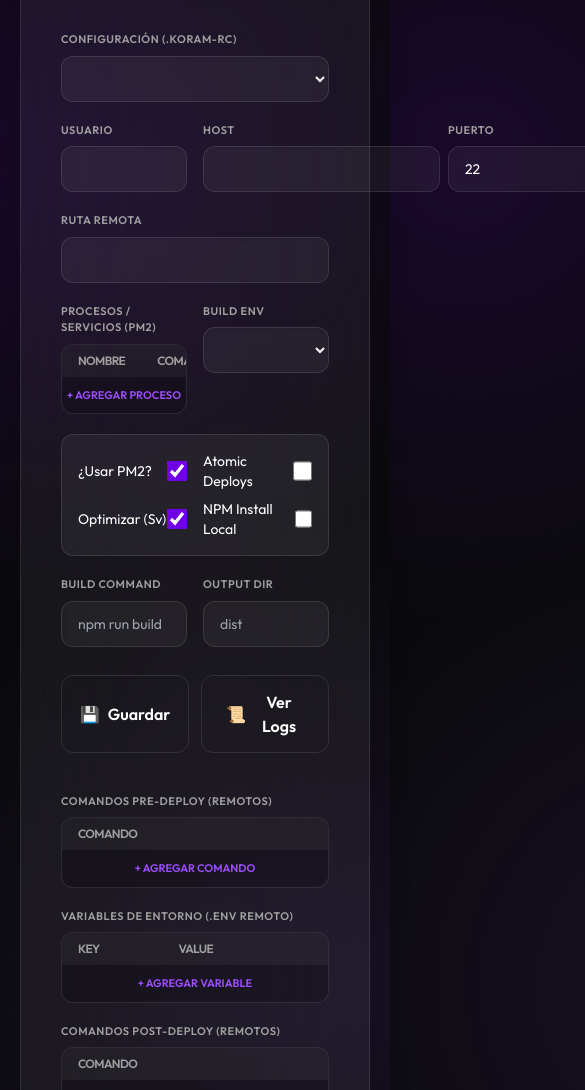
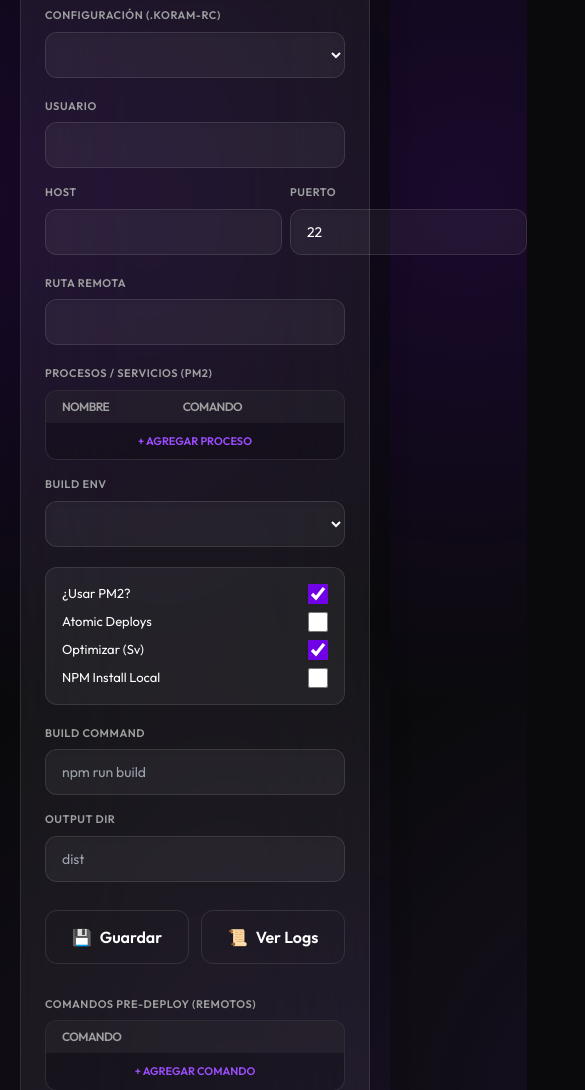
Before and after one commit to Komarcalabs/koram-cli, a website: page src/deployer-dashboard/index.html in a window 390 px wide. Shown: the part 114-1204 px from the top of the page, 585 px wide, since content can reach past the window. Drawn offline with nearby package versions, Linux system fonts and the light colour scheme.

Commit message:
mejoras de responsive y comando spa

```diff
--- a/src/deployer-dashboard/index.html
+++ b/src/deployer-dashboard/index.html
@@ -89,7 +89,7 @@
     <div
       id="app"
       v-cloak
-      class="w-full max-w-[1100px] glass-card p-10 grid grid-cols-1 lg:grid-cols-2 gap-10 relative"
+      class="w-full max-w-[1100px] glass-card p-6 md:p-10 grid grid-cols-1 lg:grid-cols-2 gap-8 md:gap-10 relative"
     >
       <header class="lg:col-span-2 flex justify-between items-center mb-2">
         <div
@@ -99,7 +99,7 @@
         </div>
         <div
           v-if="isConnected"
-          class="px-4 py-1.5 rounded-full text-xs font-semibold bg-success/10 text-success border border-success/20 animate-pulse"
+          class="px-4 py-1.5 rounded-full text-[10px] md:text-xs font-semibold bg-success/10 text-success border border-success/20 animate-pulse"
         >
           En Línea
         </div>
@@ -123,7 +123,7 @@
           </select>
         </div>
 
-        <div class="grid grid-cols-2 gap-4">
+        <div class="grid grid-cols-1 sm:grid-cols-2 gap-4">
           <div class="flex flex-col gap-2">
             <label
               class="text-[11px] font-semibold text-text-dim uppercase tracking-wider"
@@ -166,17 +166,17 @@
           <input type="text" v-model="form.deploy.path" class="input-text" />
         </div>
 
-        <div class="grid grid-cols-2 gap-4">
+        <div class="grid grid-cols-1 sm:grid-cols-2 gap-4">
           <!-- SECCIÓN PROCESOS (ARRAY) -->
-          <div class="flex flex-col gap-2">
+          <div class="flex flex-col gap-2 overflow-hidden">
             <label
               class="text-[11px] font-semibold text-text-dim uppercase tracking-wider"
               >Procesos / Servicios (PM2)</label
             >
             <div
-              class="border border-border rounded-xl overflow-hidden bg-black/20"
+              class="border border-border rounded-xl overflow-x-auto bg-black/20"
             >
-              <table class="w-full text-xs">
+              <table class="w-full text-xs min-w-[300px]">
                 <thead class="bg-white/5">
                   <tr>
                     <th
@@ -241,10 +241,10 @@
         </div>
 
         <div
-          class="bg-white/5 border border-border p-4 rounded-xl grid grid-cols-2 gap-x-4 gap-y-2"
+          class="bg-white/5 border border-border p-4 rounded-xl grid grid-cols-1 sm:grid-cols-2 gap-x-4 gap-y-2"
         >
           <div class="flex items-center justify-between">
-            <span class="text-sm font-medium">¿Usar PM2?</span>
+            <span class="text-[13px] md:text-sm font-medium">¿Usar PM2?</span>
             <input
               type="checkbox"
               v-model="form.advanced.usePm2"
@@ -252,7 +252,7 @@
             />
           </div>
           <div class="flex items-center justify-between">
-            <span class="text-sm font-medium">Atomic Deploys</span>
+            <span class="text-[13px] md:text-sm font-medium">Atomic Deploys</span>
             <input
               type="checkbox"
               v-model="form.advanced.atomicDeploys"
@@ -260,7 +260,7 @@
             />
           </div>
           <div class="flex items-center justify-between">
-            <span class="text-sm font-medium">Optimizar (Sv)</span>
+            <span class="text-[13px] md:text-sm font-medium">Optimizar (Sv)</span>
             <input
               type="checkbox"
               v-model="form.advanced.optimizeNpm"
@@ -268,7 +268,7 @@
             />
           </div>
           <div class="flex items-center justify-between">
-            <span class="text-sm font-medium">NPM Install Local</span>
+            <span class="text-[13px] md:text-sm font-medium">NPM Install Local</span>
             <input
               type="checkbox"
               v-model="form.advanced.localNpmInstall"
@@ -277,7 +277,7 @@
           </div>
         </div>
 
-        <div class="grid grid-cols-2 gap-4">
+        <div class="grid grid-cols-1 sm:grid-cols-2 gap-4">
           <div class="flex flex-col gap-2">
             <label
               class="text-[11px] font-semibold text-text-dim uppercase tracking-wider"
@@ -324,15 +324,15 @@
       <!-- COLUMNA 2: TABLAS -->
       <div class="flex flex-col gap-5">
         <!-- Pre-Deploy -->
-        <div class="flex flex-col gap-2">
+        <div class="flex flex-col gap-2 overflow-hidden">
           <label
             class="text-[11px] font-semibold text-text-dim uppercase tracking-wider"
             >Comandos Pre-Deploy (Remotos)</label
           >
           <div
-            class="border border-border rounded-xl overflow-hidden bg-black/20"
+            class="border border-border rounded-xl overflow-x-auto bg-black/20"
           >
-            <table class="w-full text-xs">
+            <table class="w-full text-xs min-w-[300px]">
               <thead class="bg-white/5">
                 <tr>
                   <th
@@ -376,15 +376,15 @@
         </div>
 
         <!-- Env Vars -->
-        <div class="flex flex-col gap-2">
+        <div class="flex flex-col gap-2 overflow-hidden">
           <label
             class="text-[11px] font-semibold text-text-dim uppercase tracking-wider"
             >Variables de Entorno (.env remoto)</label
           >
           <div
-            class="border border-border rounded-xl overflow-hidden bg-black/20"
+            class="border border-border rounded-xl overflow-x-auto bg-black/20"
           >
-            <table class="w-full text-xs">
+            <table class="w-full text-xs min-w-[300px]">
               <thead class="bg-white/5">
                 <tr>
                   <th
@@ -438,15 +438,15 @@
         </div>
 
         <!-- Post-Deploy -->
-        <div class="flex flex-col gap-2">
+        <div class="flex flex-col gap-2 overflow-hidden">
           <label
             class="text-[11px] font-semibold text-text-dim uppercase tracking-wider"
             >Comandos Post-Deploy (Remotos)</label
           >
           <div
-            class="border border-border rounded-xl overflow-hidden bg-black/20"
+            class="border border-border rounded-xl overflow-x-auto bg-black/20"
           >
-            <table class="w-full text-xs">
+            <table class="w-full text-xs min-w-[300px]">
               <thead class="bg-white/5">
                 <tr>
                   <th
@@ -506,10 +506,10 @@
           class="fixed inset-0 z-50 flex items-center justify-center p-6 bg-black/80 backdrop-blur-md"
         >
           <div
-            class="w-full max-w-4xl h-[85vh] bg-bg-dark border border-white/10 rounded-3xl shadow-2xl flex flex-col overflow-hidden animate-in fade-in zoom-in duration-300"
+            class="w-full max-w-4xl h-[90vh] md:h-[85vh] bg-bg-dark border border-white/10 rounded-2xl md:rounded-3xl shadow-2xl flex flex-col overflow-hidden animate-in fade-in zoom-in duration-300"
           >
             <header
-              class="px-8 py-5 border-b border-white/5 flex justify-between items-center bg-white/5"
+              class="px-6 md:px-8 py-4 md:py-5 border-b border-white/5 flex justify-between items-center bg-white/5"
             >
               <div class="flex items-center gap-3">
                 <div
@@ -517,16 +517,16 @@
                   class="w-3 h-3 bg-primary-light rounded-full animate-ping"
                 ></div>
                 <div v-else class="w-3 h-3 bg-success rounded-full"></div>
-                <h2 class="font-semibold text-lg uppercase tracking-tight">
+                <h2 class="font-semibold text-base md:text-lg uppercase tracking-tight">
                   Proceso de Despliegue
                 </h2>
               </div>
               <button
                 @click="showLogsModal = false"
                 v-if="!busy"
-                class="text-text-dim hover:text-white transition-all text-sm font-bold bg-white/5 px-4 py-2 rounded-xl border border-white/10"
+                class="text-text-dim hover:text-white transition-all text-xs md:text-sm font-bold bg-white/5 px-3 md:px-4 py-1.5 md:py-2 rounded-xl border border-white/10"
               >
-                ESC / CERRAR
+                CERRAR
               </button>
             </header>
 
```
Also changed, not shown: src/commands/deploy/spa.js (+14 -5 lines).
